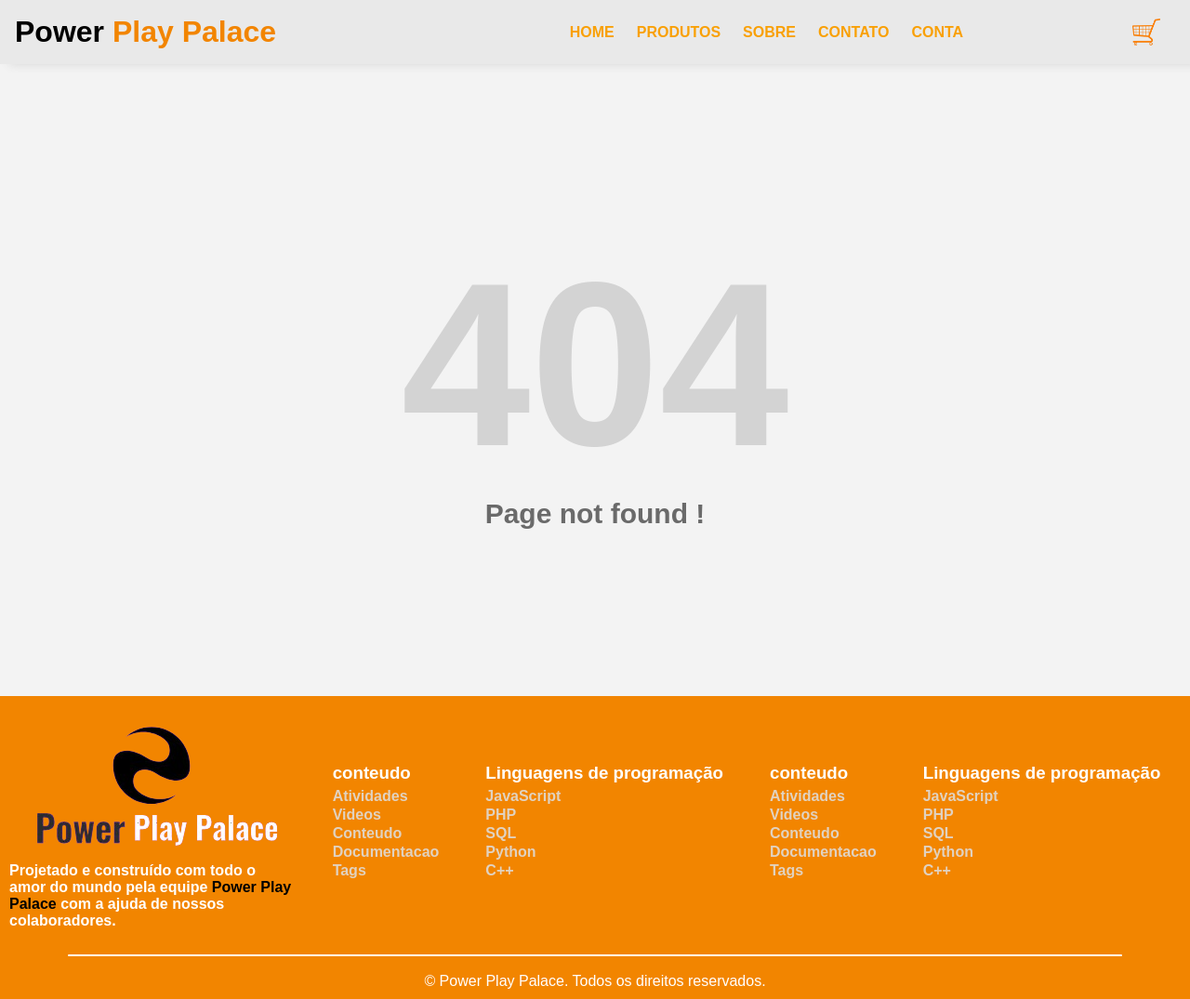
After one commit to Kevenferraz39/Power-Pay-Place, a PHP site: page /PJ11/View/Error404.html in a window 1280 px wide. The commit adds this page. Shown: the whole page at 93% size. Run offline with PHP 8.4, Linux system fonts and the light colour scheme.

Commit message:
atualizacao do codigo

```diff
--- /dev/null
+++ b/View/Error404.html
@@ -0,0 +1,141 @@
+<!DOCTYPE html>
+<html lang="pt-br">
+<head>
+    <meta charset="UTF-8">
+    <meta name="viewport" content="width=device-width, initial-scale=1.0">
+    <!--estilos-->
+    <link rel="stylesheet" href="style/home.css">
+    <link rel="stylesheet" href="style/login.css">
+    <link rel="stylesheet" href="style/footer.css">
+    <link rel="stylesheet" href="style/Error404.css">
+    <!--estilos-->
+    <link rel="shortcut icon" href="./img/favicon.ico" type="image/x-icon">
+    <title>404 | Page not found !</title>
+</head>
+<body>
+    <div class="navbar">
+        <div class="header-inner-contet">
+            <a href="home.php">
+                <h1 class="logo">Power <span>Play Palace</span></h1></a>
+            <a href="home.php" class="linkHomeMenu">
+            <img src="./img/logo-removebg-preview.png" alt="logo" class="logoFoto"></a>
+            <nav>
+                <ul>
+                    <li><a href="home.php">HOME</a></li>
+                    <li><a href="produtos.php">PRODUTOS</a></li>
+                    <li><a href="sobre.php">SOBRE</a></li>
+                    <li><a href="contato.php">CONTATO</a></li>
+                    <li><a href="#" onclick="document.getElementById('id01').style.display='block'" style="width:auto;">CONTA</a></li>
+                </ul>
+            </nav>
+
+            <!--login-->
+            <div id="id01" class="modal">
+
+                <form class="modal-content animate" action="/action_page.php" method="post">
+                  <div class="imgcontainer">
+                    <span onclick="document.getElementById('id01').style.display='none'" class="close" title="Close Modal">&times;</span>
+                    <img src="./img/eu.jpeg" alt="Avatar" class="avatar">
+                  </div>
+
+                  <div class="container">
+                    <label for="uname"><b>Usuario</b></label>
+                    <input type="text" placeholder="Entre com o nome de usuario ou email.... " name="uname" required>
+
+                    <label for="psw"><b>Senha:</b></label>
+                    <input type="password" placeholder="Senha...." name="psw" required>
+
+                    <button type="submit" id="but">Login</button>
+                    <button id="but"><a href="cadastro.php">Cadastre-se</a></button><br>
+                    <label>
+                      <input type="checkbox" checked="checked" name="remember"> Lembre-me
+                    </label>
+                  </div>
+
+                  <div class="container" style="background-color:#f1f1f1">
+                    <button type="button" onclick="document.getElementById('id01').style.display='none'" class="cancelbtn">Cancel</button>
+                    <span class="psw">Esqueceu a <a href="#">Senha?</a></span>
+                  </div>
+                </form>
+              </div>
+              <!--login-->
+
+            <div class="nav-icons-container">
+                <img src="./img/carrinho.png" alt="carrinho" class="carrinhoimg" id="car-button">
+                <img src="./img/menuu.png" alt="menu" class="menu-button">
+            </div>
+        </div>
+    </div>
+    <div class="carrinho">
+    <h3>Carrinho:</h3>
+    <div class="compras" id="containerCarrinho">
+        <!-- compras -->
+    </div>
+    <div class="total">
+            <!--  valor total da compra compras -->
+        </div>
+      <button onclick="iraocarrinho()">Ir ao carrinho &#8594;</button>
+</div>
+    <section class="informations-2">
+      <div class="information-container">
+              <h1>404</h1>
+              <p>Page not found !</p>
+      </div>
+    </section>
+    <footer>
+        <div class="footer-container">
+          <div class="logo-space">
+           <center><img src="img/logo3.png" alt="logo alternativa"></center>
+            <p>Projetado e construído com todo o amor do mundo pela equipe <span>Power Play Palace</span> com a ajuda de nossos colaboradores.</p>
+          </div>
+          <div class="information">
+              <ol>
+                <h3>conteudo</h3>
+                <li><a href="">Atividades</a></li>
+                <li><a href="">Videos</a></li>
+                <li><a href="">Conteudo</a></li>
+                <li><a href="">Documentacao</a></li>
+                <li><a href="">Tags</a></li>
+              </ol>
+
+              <ol>
+                <h3>Linguagens de programação</h3>
+                <li><a href="">JavaScript</a></li>
+                <li><a href="">PHP</a></li>
+                <li><a href="">SQL</a></li>
+                <li><a href="">Python</a></li>
+                <li><a href="">C++</a></li>
+              </ol>
+
+              <ol>
+                <h3>conteudo</h3>
+                <li><a href="">Atividades</a></li>
+                <li><a href="">Videos</a></li>
+                <li><a href="">Conteudo</a></li>
+                <li><a href="">Documentacao</a></li>
+                <li><a href="">Tags</a></li>
+              </ol>
+
+              <ol>
+                <h3>Linguagens de programação</h3>
+                <li><a href="">JavaScript</a></li>
+                <li><a href="">PHP</a></li>
+                <li><a href="">SQL</a></li>
+                <li><a href="">Python</a></li>
+                <li><a href="">C++</a></li>
+              </ol>
+          </div>
+        </div><br>
+        <hr><br>
+        <center><p>© Power Play Palace. Todos os direitos reservados.</p></center>
+    </footer>
+    <!--script-->
+    <script src="js/Error404.js"></script>
+    <script src="js/index.js"></script>
+    <script src="js/dropdown.js"></script>
+    <script src="js/carrinho.js"></script>
+    <script src="js/NewPage.js"></script>
+    <script src="js/login.js"></script>
+     <!--script-->
+</body>
+</html>
--- /dev/null
+++ b/View/js/Error404.js
@@ -0,0 +1,23 @@
+// Intercepta todos os cliques em links dentro do documento
+document.addEventListener('click', function(event) {
+    // Verifica se o elemento clicado é um link
+    if (event.target.tagName === 'A') {
+        // Obtém o href do link
+        var href = event.target.getAttribute('href');
+        // Verifica se o recurso existe
+        fetch(href)
+            .then(function(response) {
+                // Verifica o status da resposta
+                if (!response.ok) {
+                    // Se a resposta não for bem-sucedida (404), redireciona para a página de erro 404
+                    window.location.href = 'Error404.html';
+                }
+            })
+            .catch(function(error) {
+                console.error('Ocorreu um erro ao verificar o recurso:', error);
+            });
+
+        // Impede o comportamento padrão do link para evitar que a página recarregue
+        event.preventDefault();
+    }
+});
--- a/View/js/NewPage.js
+++ b/View/js/NewPage.js
@@ -1,4 +1,4 @@
 iraocarrinho = () => {
-let NewPage = "carrinho.php"
+let NewPage = "carrinho.html"
 window.location.href = NewPage
 }
--- /dev/null
+++ b/View/style/Error404.css
@@ -0,0 +1,51 @@
+:root{
+    --teme:#f28500;
+    --teme2:#f28500;
+    --teme-title:#0550bf;
+    --teme-hover:#4C8BE4;
+    --text:black;
+    --text2:rgb(255, 255, 255);
+    --slogan:#6a6a6a;
+    --slogan2:#6a6a6a3c;
+    --logo:black;
+    --logoSpan:#f28500;
+    --body:#eff0f4;
+    --navbar:#eff0f4;
+    --box-shadow:#d7d7d7;
+}
+.logo{
+    color: var(--text);
+}
+.logo span{
+ color:var(--logoSpan);
+}
+.informations-2 {
+    display: flex;
+    justify-content: center;
+    align-items: center;
+    height: 680px;
+}
+
+.information-container {
+    width: 100%;
+    padding: 0;
+    margin: 0;
+    text-align: center;
+    overflow: hidden;
+}
+
+.information-container h1 {
+    font-size: 250px;
+    font-weight: bolder;
+    color: var(--slogan2);
+}
+
+.information-container p {
+    margin-top: 0; /* Remova a margem superior anterior */
+    margin-bottom: 0; /* Remova a margem inferior anterior */
+    font-size: 30px;
+    font-weight: bold;
+    width: 100%;
+    margin-left: 0px;
+    color:var(--slogan);
+}
--- /dev/null
+++ b/View/style/footer.css
@@ -0,0 +1,97 @@
+:root{
+    --teme:#f28500;
+    --teme2:#f28500;
+    --text:black;
+    --text2:rgb(255, 255, 255);
+    --slogan:#6a6a6a;
+    --logo:rgb(255, 162, 0);
+    --body:#eff0f4;
+    --navbar:#eff0f4;
+    --box-shadow:#d7d7d7;
+    --button-hover2: #020202cb;
+    --light-gray:#e9e9e9;
+    --color1: black;
+    --color2: rgb(255, 255, 255);
+    --color3: rgb(249, 160, 5);
+    --box-shadow: #2c2c2c;
+    --box-shadow2:rgba(44, 44, 44, 0.444);
+    --logo:rgb(255, 162, 0);
+    --background: rgb(243, 243, 243);
+    --main: #f2f2f2;
+    --borderProduct:#81818165;
+    --transparent: #00000000;
+}
+footer{
+    width: 100%;
+    background-color: var(--teme2);
+    padding: 10px;
+    color:var(--text2);
+}
+.footer-container{
+    width: 100%;
+    display: flex;
+    flex-wrap: wrap;
+    gap: 20px;
+}
+.logo-space{
+    float: left;
+    width: 306px;
+    height: 250px;
+    color: white;
+}
+.logo-space img{
+    margin-top: 10px;
+    margin-left: auto;
+    margin-right: auto;
+}
+.logo-space p{
+    margin-top:0;
+    font-weight: bold;
+}
+.information{
+    justify-content:space-between;
+    align-items: center;
+    display: flex;
+    flex-wrap: wrap;
+    gap: 50px;
+    margin-left: auto;
+    margin-right: auto;
+}
+.information h3{
+    font-weight: bold;
+    color: var(--text2);
+    margin-bottom: 5px;
+}
+.information li{
+    list-style: none;
+    text-decoration: none;
+    font-weight: bold;
+    color: #dddd;
+    margin-bottom: 2px;
+}
+.information li:hover{
+    color: var(--text);
+}
+.information a{
+    list-style: none;
+    text-decoration: none;
+    font-weight: bold;
+    color: #dddd;
+}
+.information a:hover{
+    color: var(--text);
+}
+span{
+    color: var(--text);
+    font-weight: bold;
+}
+hr{
+    width: 90%;
+    margin-left: auto;
+    margin-right: auto;
+}
+@media (max-width: 900px){
+    .logo-space{
+    width: 100%;
+}
+}
--- a/View/style/home.css
+++ b/View/style/home.css
@@ -6,7 +6,8 @@
 }
 
 :root{
-    --teme: rgb(238, 157, 17);
+    --teme:#f28500;
+    --teme2:#f28500;
     --button-hover: #DF9310;
     --button-hover2: #020202cb;
     --light-gray:#e9e9e9;
```
Also changed, not shown: View/home.html (renamed from View/home.php, +48 -28 lines), View/cadastro.html (renamed from View/cadastro.php), View/carrinho.html (renamed from View/carrinho.php), View/contato.html (renamed from View/contato.php), View/produtos.html (renamed from View/produtos.php), View/sobre.html (renamed from View/sobre.php).
